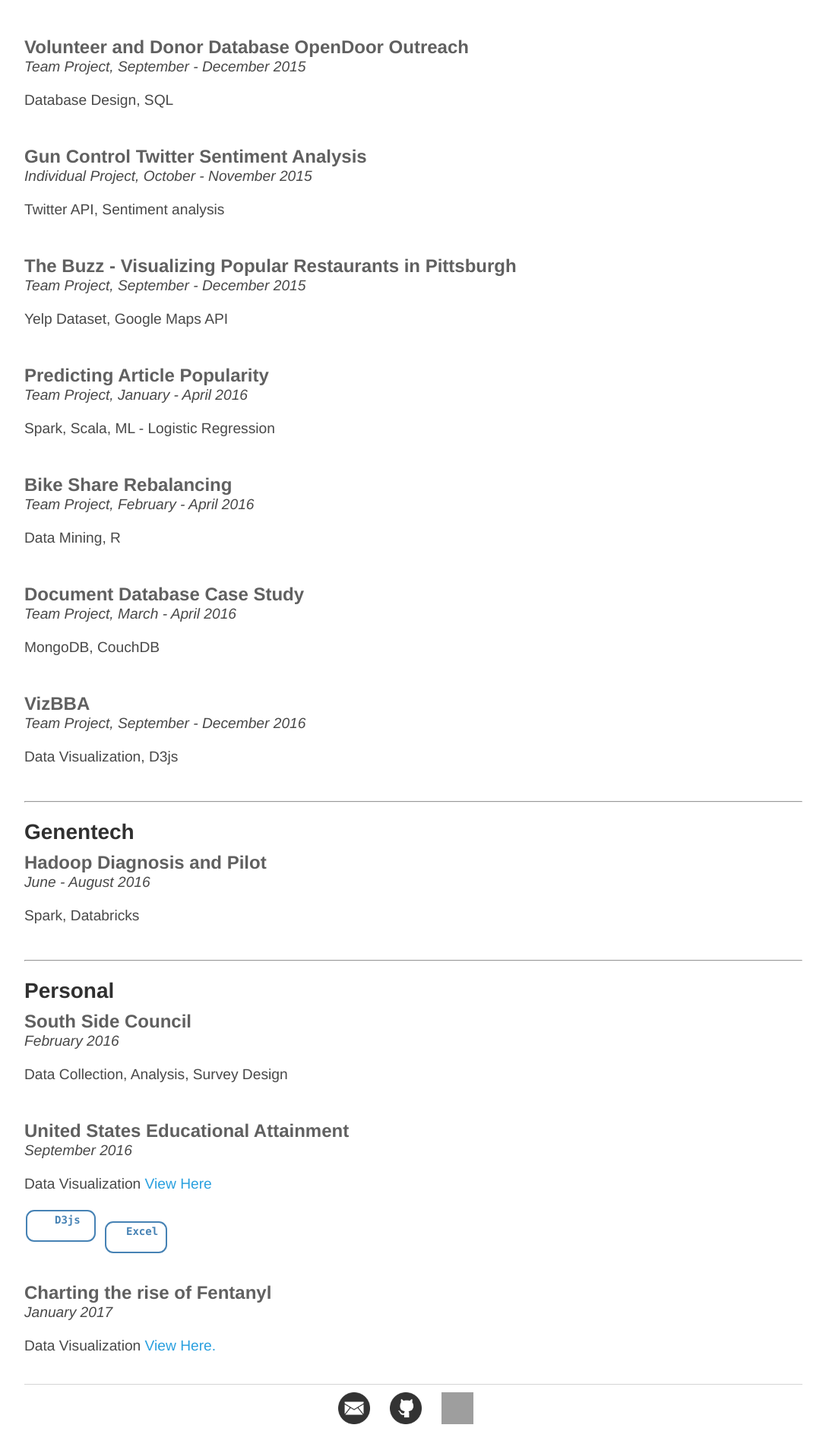
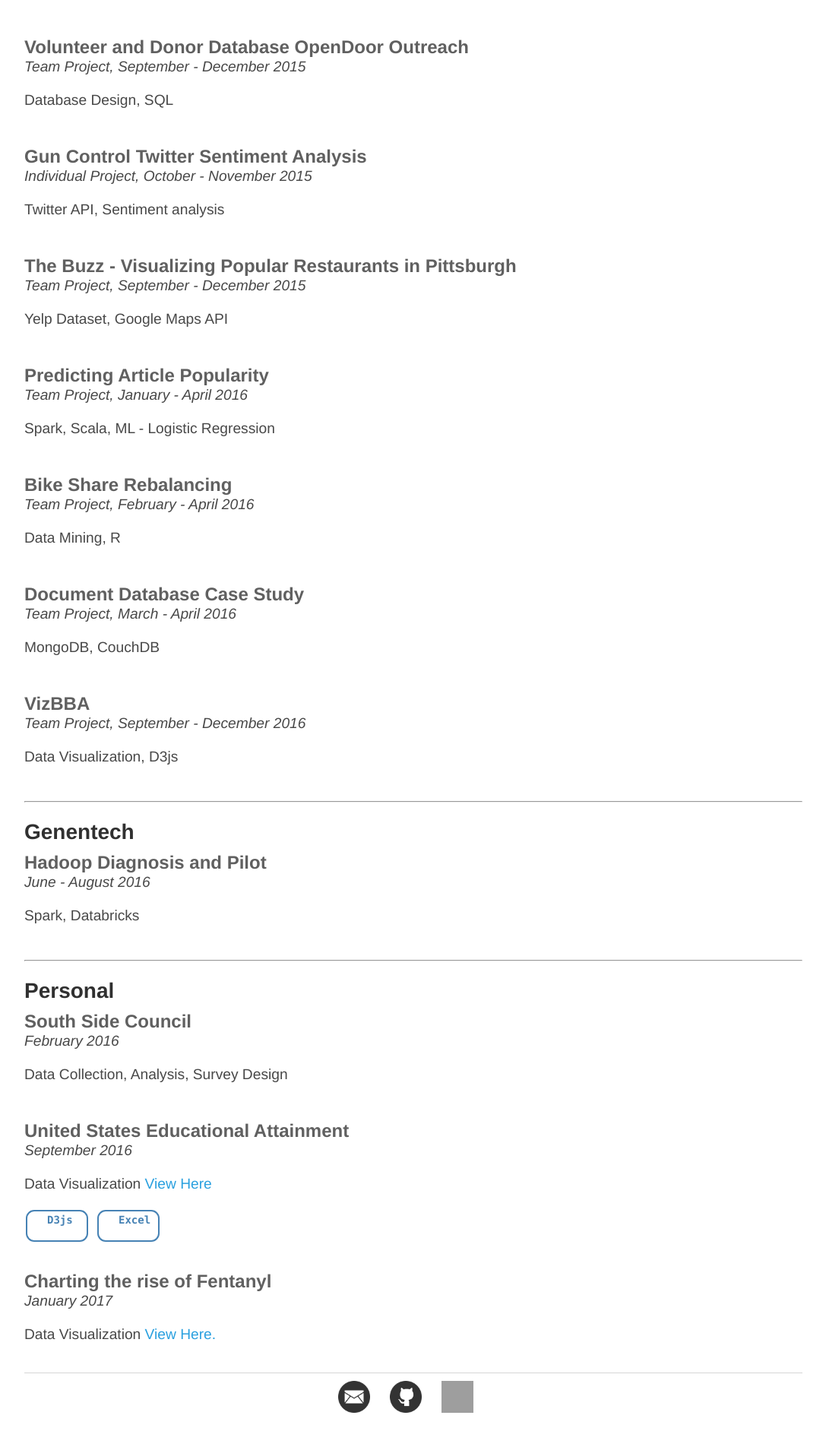
Before and after one commit to NeilBardhan/neilbardhan.github.io, a Jekyll site: the page built from projects/index.html, in a window 1280 px wide. Shown: the part 1495-3399 px from the top of the page at 76% size, without its empty margins (96-1183 px from the left). Built offline with Jekyll 4.4.1, drawn with Linux system fonts in a browser that asks for light colours; grey boxes are pictures that could not be loaded.

Commit message:
Update index.html

```diff
--- a/projects/index.html
+++ b/projects/index.html
@@ -139,10 +139,10 @@
 		<h3>United States Educational Attainment</h3>
 		<p><em>September 2016</em></p>
 		<p>Data Visualization <a href = "highschool.html">View Here</a> </p>
-		<svg width="100" height="65">
+		<svg width="90" height="50">
   			<g>
-    				<rect x="3" y="3" rx="10" ry="10" width="90" height="40" style = "stroke:steelblue;stroke-width:2" fill="none"></rect>
-    				<text x="40" y="20" font-family="Consolas,monaco,monospace" font-weight="bold" font-size="14" fill="steelblue">D3js</text>
+    				<rect x="3" y="3" rx="10" ry="10" width="80" height="40" style = "stroke:steelblue;stroke-width:2" fill="none"></rect>
+    				<text x="30" y="20" font-family="Consolas,monaco,monospace" font-weight="bold" font-size="14" fill="steelblue">D3js</text>
   			</g>
 		</svg>
 
```
